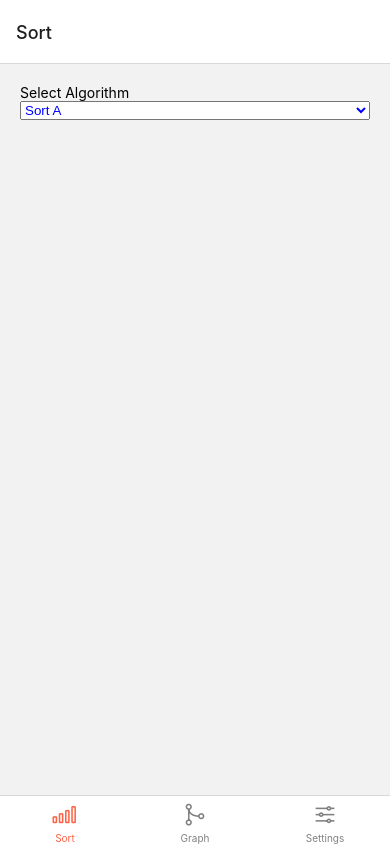
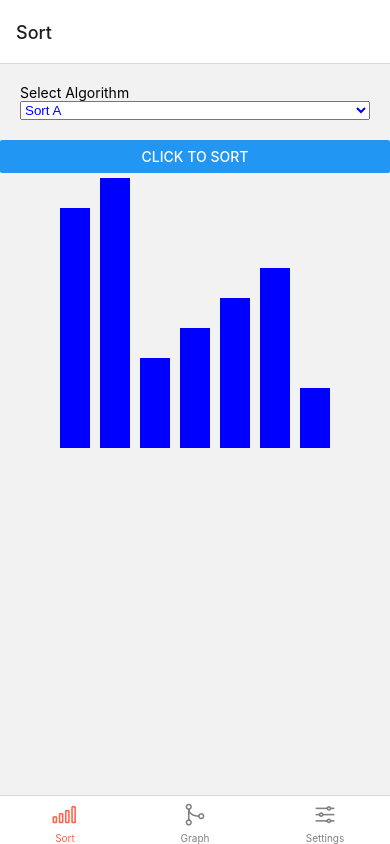
Before and after one commit to duytienkh/algo-visualizer, a React Native app: screen /Sort in a window 390 px wide. Built offline with nearby package versions, Linux system fonts and the light colour scheme.

Commit message:
Add simple simulation for bb sort

```diff
--- a/algorithms/bubbleSort.js
+++ b/algorithms/BubbleSort.js
@@ -1,4 +1,4 @@
-import BaseSort from "./baseSort";
+import BaseSort from "./BaseSort";
 
 class BubbleSort extends BaseSort {
     sort() {
@@ -8,7 +8,7 @@ class BubbleSort extends BaseSort {
                 if (!this.compare(j, j + 1)) //a[j] > a[j + 1]
                     this.swap(j, j + 1);
             }
-            this.correct(n - i - 1); //n - i - 1 is in the correct position
+            this.correct(this.a[n - i - 1]); //n - i - 1 is in the correct position
         }
     }
 }
--- a/components/Sort.js
+++ b/components/Sort.js
@@ -1,6 +1,6 @@
 import * as React from 'react';
 import * as ReactNative from 'react-native';
-import { AlgorithmPicker } from './components/AlgorithmPicker';
+import { AlgorithmPicker } from './components/AlgorithmPicker'
 import { SortMonitor } from './components/SortMonitor';
 import { SortController } from './components/SortController';
 
--- /dev/null
+++ b/components/components/ListColoredElement.js
@@ -0,0 +1,41 @@
+import { StyleSheet, View, Text } from 'react-native';
+
+const block_width = 30;
+
+const styles = StyleSheet.create({
+    container: {
+        justifyContent: 'center',
+        alignItems: 'baseline',
+        flexDirection: 'row',
+    },
+});
+
+
+function ListColoredElement({ array, sorted, swapping, comparing}) {
+    return (
+        <View style={styles.container}>
+            {array.map((val, i) => {
+                var bg = 'blue';
+                if (sorted.includes(val)) {
+                    bg = 'green';
+                }
+                if (swapping.includes(i)) {
+                    bg = 'purple'
+                }
+                if (comparing.includes(i)) {
+                    bg = 'red'
+                }
+                var style = {
+                    width: block_width,
+                    height: val * block_width,
+                    backgroundColor: bg,
+                    margin: 5,
+                }
+                return <View key={i} style={style}></View>
+            })}
+        </View>
+    );
+}
+
+export default ListColoredElement
+// export
--- a/components/components/SortMonitor.js
+++ b/components/components/SortMonitor.js
@@ -1,10 +1,86 @@
 import * as React from 'react';
 import * as ReactNative from 'react-native';
+import ListColoredElement from './ListColoredElement'
+import BubbleSort from '../../algorithms/BubbleSort'
 
 export class SortMonitor extends React.Component{
+    state = {array: [], sorted: [], swapping: [], comparing: [], sorting: false}
+    componentDidMount() {
+        this.setState({
+            ...this.state,
+            array: [8, 9, 3, 4, 5, 6, 2], //we should generate a random array instead of doing this
+        })
+    }
+
     render(){
+        const handleSort = () => {
+            if (this.state.sorting) {
+                return;
+            }
+
+            this.setState({
+                sorted: [],
+                swapping: [],
+                comparing: [],
+                sorting: true,
+                array: [8, 9, 3, 4, 5, 6, 2], //we should generate a random array instead of doing this
+            });
+            var sort = new BubbleSort(this.state.array);
+            var steps = sort.get_steps();
+            var obj = this;
+            function simulate(i) {
+                setTimeout(function() {
+                    obj.setState({
+                        ...obj.state,
+                        swapping: [],
+                        comparing: [],
+                    })
+                    const [x, y, arr, correct] = steps[i]
+                    if (correct != null) {
+                        var sorted = obj.state.sorted;
+                        sorted.push(correct);
+                        obj.setState({
+                            ...obj.state,
+                            sorted: sorted,
+                        })
+                    }
+                    else if (arr == null) { //comparing
+                        obj.setState({
+                            ...obj.state,
+                            comparing: [x, y],
+                        })
+                    }
+                    else {
+                        //swap x, y
+                        obj.setState({
+                            ...obj.state,
+                            swapping: [x, y],
+                            array: arr,
+                        })
+                    }
+
+                    if (i + 1 < steps.length) {
+                        simulate(i + 1);
+                    } else {
+                        obj.setState({
+                            ...obj.state,
+                            sorting: false,
+                        })
+                    }
+                }, 300)
+            }
+            simulate(0);
+        }
         return (
-            <ReactNative.View></ReactNative.View>
+            <ReactNative.View>
+                <ReactNative.Button title='Click to sort' onPress={handleSort}/>
+                <ListColoredElement
+                    array={this.state.array}
+                    sorted={this.state.sorted}
+                    swapping={this.state.swapping}
+                    comparing={this.state.comparing}
+                />
+            </ReactNative.View>
         )
     }
 }
```
Also changed, not shown: algorithms/BaseSort.js (renamed from algorithms/baseSort.js).
